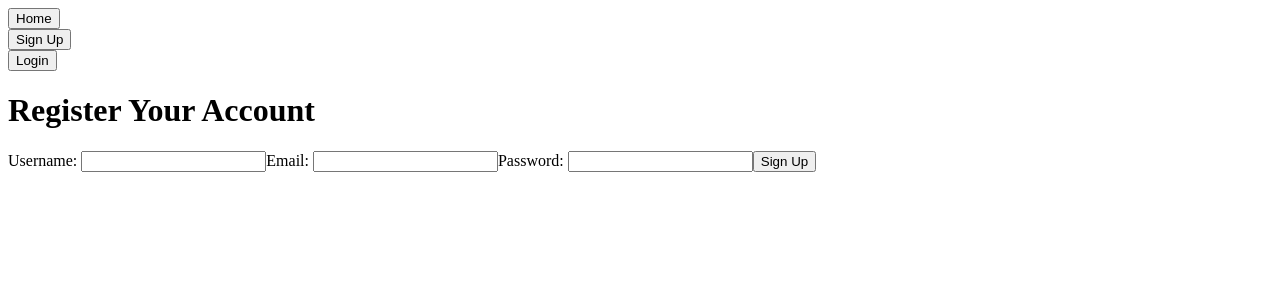
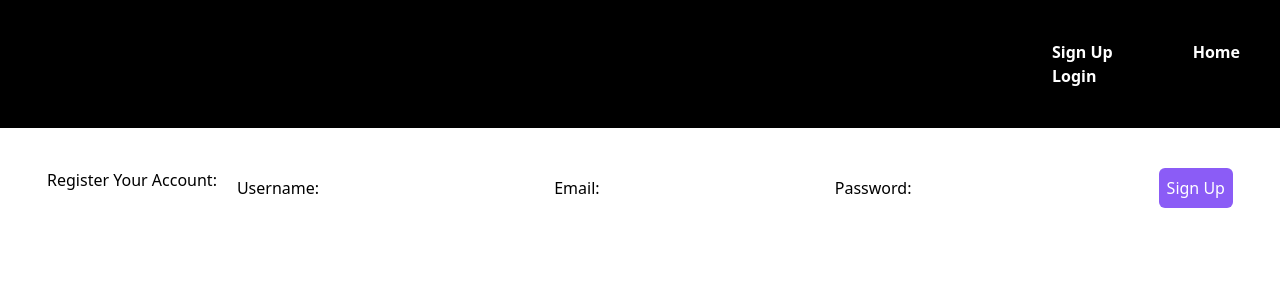
Before and after one commit to neil-mell489/TaskFlow_Frontend, a React (Create React App) app: page /signup in a window 1280 px wide. Shown: the top 300 px of the page. Built offline with nearby package versions, Linux system fonts and the light colour scheme.

Commit message:
styling signup

```diff
--- a/package.json
+++ b/package.json
@@ -36,5 +36,8 @@
       "last 1 firefox version",
       "last 1 safari version"
     ]
+  },
+  "devDependencies": {
+    "tailwindcss": "^3.4.3"
   }
 }
--- a/src/App.js
+++ b/src/App.js
@@ -5,6 +5,7 @@ import Login from './components/Login';
 import Nav from './components/Nav';
 import Homepage from './pages/HomePage';
 import { useState, useEffect } from 'react';
+import "../src/css/tailwind.css"
 
 function App() {
   const [isLoggedIn, setIsLoggedIn] = useState(false);
--- a/src/components/Nav.js
+++ b/src/components/Nav.js
@@ -19,11 +19,11 @@ const Nav = (props) => {
     );
 
     return (
-        <nav className="navbar">
-            <div>
+        <nav className="navbar bg-black font-bold text-white flex flex-row-reverse">
+            <div className="p-10 hover:text-violet-600">
                 <button className="nav-button" onClick={() => props.handleNavigation("/")}>Home</button>
             </div>
-            <div>
+            <div className="p-10 hover:text-violet-600">
                 {props.isLoggedIn ? loggedInLink : noAuthLinks}
             </div>
         </nav>
--- a/src/components/Signup.js
+++ b/src/components/Signup.js
@@ -13,8 +13,9 @@ const Signup = (props) => {
     }
 
     return(
-        <div className="form-container">
-            <h1>Register Your Account</h1>
+
+        <div className="form-container p-10 flex justify-center">
+            <h1 className="pr-5">Register Your Account: </h1>
             <form onSubmit={handleSubmit}>
                 <span>
                     <label htmlFor="username">Username: </label>
@@ -24,11 +25,11 @@ const Signup = (props) => {
                     <label htmlFor="email">Email: </label>
                     <input type="email" name="email" onChange={handleChange}/>
                     </span>
-                <span>
+                <span className="pr-3">
                     <label htmlFor="password">Password: </label>
                     <input type="password" name="password" autoComplete="true" onChange={handleChange}/>
                 </span>
-                <input type="submit" value="Sign Up"/>
+                    <input type="submit" value="Sign Up" className="bg-violet-500 hover:bg-violet-600 text-white p-2 rounded-md"/>
             </form>
         </div>
 
--- /dev/null
+++ b/src/css/tailwind.css
@@ -0,0 +1,3 @@
+@tailwind base;
+@tailwind components;
+@tailwind utilities;
--- a/src/pages/HomePage.js
+++ b/src/pages/HomePage.js
@@ -1,7 +1,7 @@
 const Homepage = () => {
 
   return (
-      <div className="homepage-heading">
+      <div className="homepage-heading m-10 text-2xl text-center">
           <h1>Welcome to taskflow!</h1>
       </div>
   )
--- /dev/null
+++ b/tailwind.config.js
@@ -0,0 +1,10 @@
+/** @type {import('tailwindcss').Config} */
+module.exports = {
+  content: [
+    "./src/**/*.{js,jsx,ts,tsx}"
+  ],
+  theme: {
+    extend: {},
+  },
+  plugins: [],
+}
```
Also changed, not shown: 1 other file (tests, documents, lock files or other folders).
